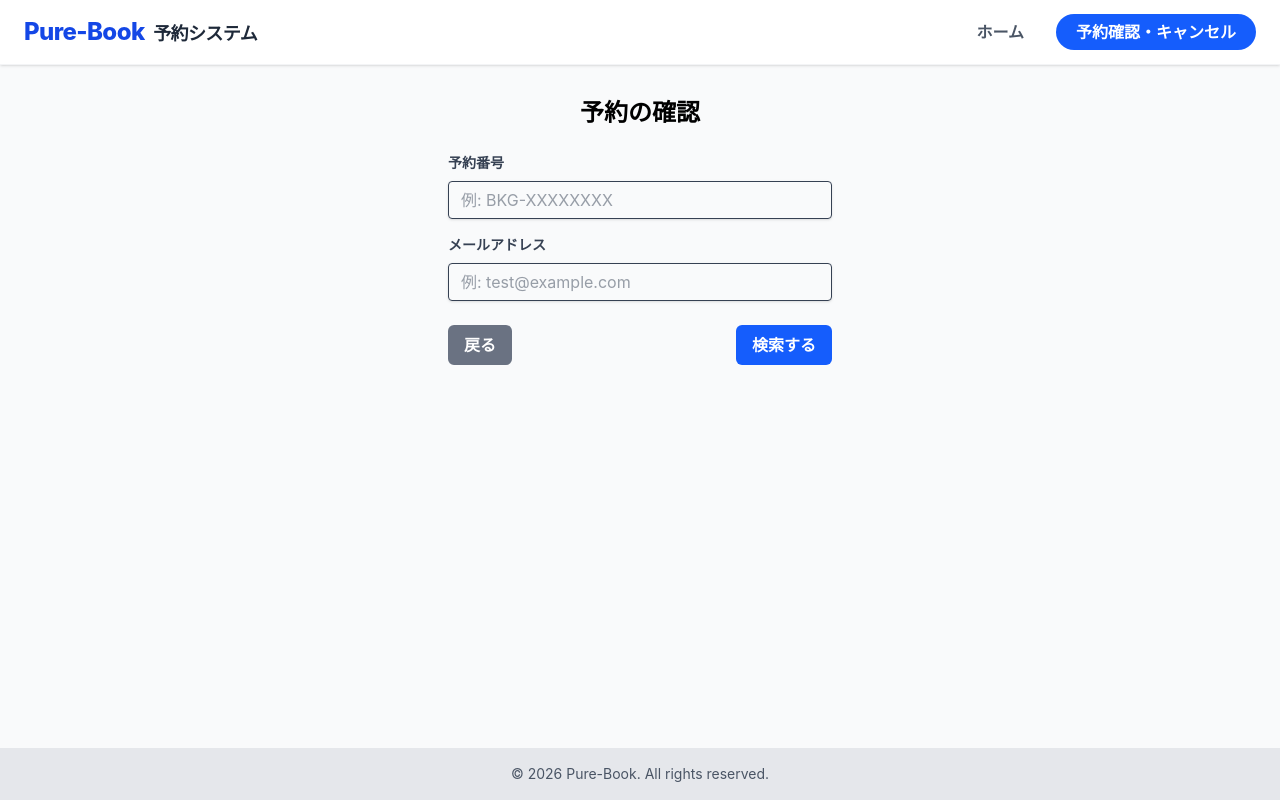
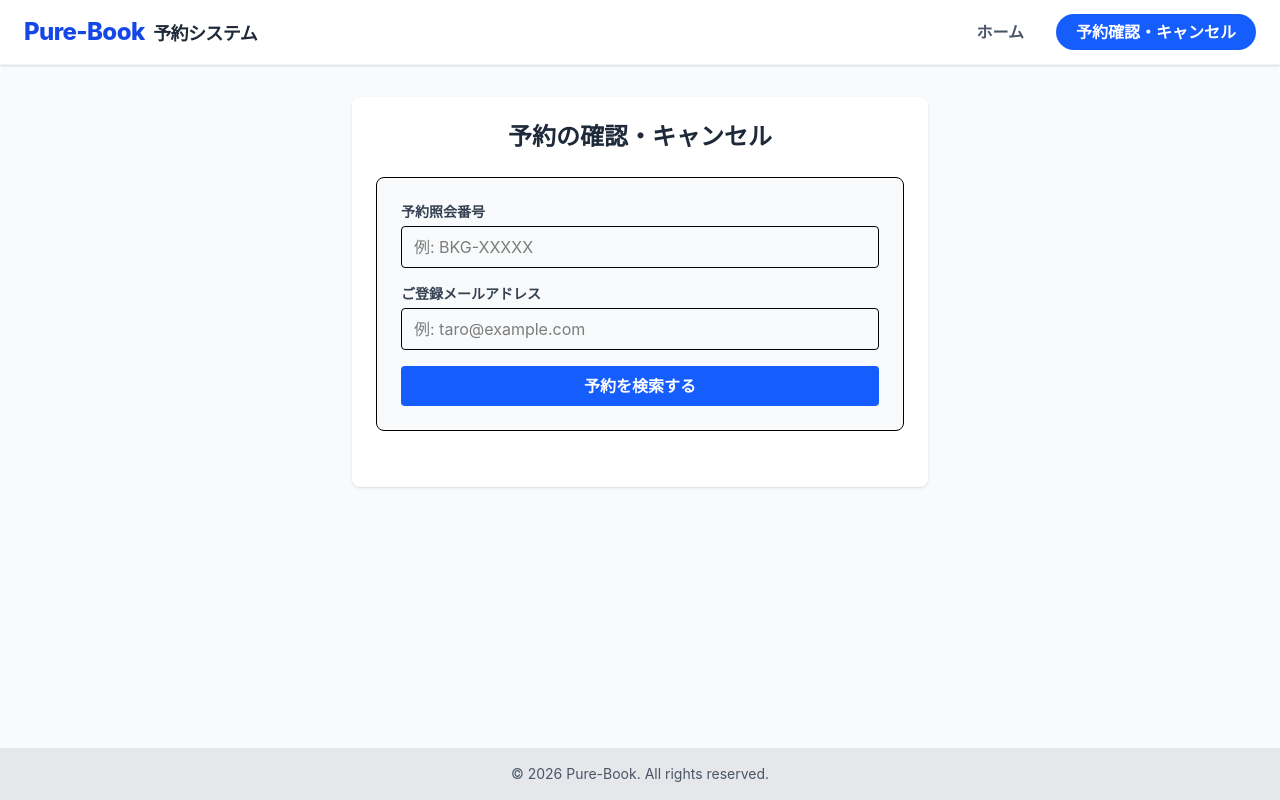
Before and after one commit to consolelogkochan/pure-book, a React (Vite) app in the folder frontend/: page /search in a window 1280 px wide. Built offline with nearby package versions, Linux system fonts and the light colour scheme.

Commit message:
feat: 予約照会・キャンセル機能の完了（HTTPメソッドの整理とエラーハンドリングの追加）

```diff
--- a/frontend/src/App.tsx
+++ b/frontend/src/App.tsx
@@ -1,42 +1,9 @@
-import { BrowserRouter, Routes, Route, Link } from 'react-router-dom';
+import { BrowserRouter, Routes, Route, } from 'react-router-dom';
 import { Header } from './components/Header';
 import { Footer } from './components/Footer';
-import { Button } from './components/Button';
-import { Input } from './components/Input';
 import { BookingWizard } from './pages/BookingWizard'; // 👈 追加
+import { BookingSearch } from './pages/BookingSearch'; // 👈 新しく追加
 
-// ==========================================
-// 仮のページコンポーネント（後のカードで別ファイルに分けます）
-// ==========================================
-
-
-
-// 検索ページ（/search）
-const SearchPage = () => (
-  <div className="p-8 max-w-md mx-auto">
-    <h2 className="text-2xl font-bold mb-6 text-center">予約の確認</h2>
-    {/* 先ほど作った共通Input部品のテスト配置 */}
-    <Input
-      label="予約番号"
-      value=""
-      onChange={() => {}}
-      placeholder="例: BKG-XXXXXXXX"
-    />
-    <Input
-      label="メールアドレス"
-      type="email"
-      value=""
-      onChange={() => {}}
-      placeholder="例: test@example.com"
-    />
-    <div className="mt-6 flex justify-between">
-      <Link to="/">
-        <Button colorClass="bg-gray-500 hover:bg-gray-600">戻る</Button>
-      </Link>
-      <Button>検索する</Button>
-    </div>
-  </div>
-);
 
 // ==========================================
 // アプリの骨組み（ルーティング設定）
@@ -55,7 +22,7 @@ function App() {
           {/* URLとDOMの紐づけ設定 */}
           <Routes>
             <Route path="/" element={<BookingWizard />} />
-            <Route path="/search" element={<SearchPage />} />
+            <Route path="/search" element={<BookingSearch />} />
           </Routes>
         </main>
 
--- /dev/null
+++ b/frontend/src/pages/BookingSearch.tsx
@@ -0,0 +1,202 @@
+import { useState } from 'react';
+import { useForm } from 'react-hook-form';
+import axios from 'axios';
+
+// 検索フォームの型
+interface SearchFormData {
+  booking_reference: string;
+  email: string;
+}
+
+// 予約データの型（バックエンドから受け取る想定）
+interface Booking {
+  booking_reference: string;
+  customer_name: string;
+  start_time: string;
+  status: string;
+  // menuなどは必要に応じて追加
+}
+
+export const BookingSearch = () => {
+  // 「画面の4つの状態」を管理するState
+  const [searchResult, setSearchResult] = useState<Booking | null>(null); // 検索結果
+  const [isModalOpen, setIsModalOpen] = useState(false); // キャンセル確認モーダルの開閉
+  const [isCancelled, setIsCancelled] = useState(false); // キャンセル完了状態
+  const [isSearching, setIsSearching] = useState(false); // 検索中（ローディング）
+  const [errorMessage, setErrorMessage] = useState<string | null>(null); // エラー表示用
+
+  const { register, handleSubmit, getValues, formState: { errors } } = useForm<SearchFormData>();
+
+  // 1. 検索処理（APIへGET送信）
+  const onSearch = async (data: SearchFormData) => {
+    setIsSearching(true);
+    setErrorMessage(null);
+    setSearchResult(null);
+    setIsCancelled(false);
+
+    try {
+      // GETではなくPOSTに変更し、データを直接Bodyに入れて送る
+      const response = await axios.post('http://localhost/api/bookings/search', {
+        booking_reference: data.booking_reference,
+        email: data.email
+      });
+      setSearchResult(response.data.booking);
+    } catch (error: any) {
+      if (error.response && error.response.status === 404) {
+        setErrorMessage('ご指定の予約が見つかりませんでした。入力内容をご確認ください。');
+      } else {
+        setErrorMessage('検索中にエラーが発生しました。');
+      }
+    } finally {
+      setIsSearching(false);
+    }
+  };
+
+  // 2. キャンセル実行処理（APIへPOST/PATCH送信）
+  const handleCancel = async () => {
+    if (!searchResult) return;
+
+    try {
+      // 予約番号とメールアドレスを再度送って本人確認しながらキャンセル
+      // ※AxiosのDELETEでBody（データ）を送る場合は、{ data: {...} } という書き方をします
+      await axios.delete(`http://localhost/api/bookings/${searchResult.booking_reference}`, {
+        data: { email: getValues('email') }
+      });
+
+      setIsModalOpen(false); // モーダルを閉じる
+      setIsCancelled(true); // キャンセル完了画面に切り替える
+    } catch (error: any) {
+      setIsModalOpen(false); // エラー時もまずはモーダルを閉じる
+
+      // Laravelから具体的なエラーメッセージ（403, 404, 400など）が返ってきているかチェック
+      if (error.response && error.response.data && error.response.data.message) {
+        alert(error.response.data.message); // 「キャンセル期限を過ぎているため...」を表示
+      } else {
+        // サーバーが落ちているなど、予期せぬ通信エラーの場合
+        alert('キャンセルの処理に失敗しました。お手数ですが店舗まで直接ご連絡ください。');
+      }
+    }
+  };
+
+  // ==========================================
+  // 画面の切り替え（UI描画）
+  // ==========================================
+
+  // 状態4：キャンセル完了画面
+  if (isCancelled) {
+    return (
+      <div className="max-w-xl mx-auto p-8 bg-white rounded-lg shadow-sm mt-8 text-center">
+        <div className="text-gray-400 text-5xl mb-4">✅</div>
+        <h2 className="text-2xl font-bold mb-4 text-gray-800">ご予約のキャンセルを承りました。</h2>
+        <p className="mb-6 text-gray-600">またのご利用を心よりお待ちしております。</p>
+        <button
+          onClick={() => window.location.reload()}
+          className="text-blue-600 hover:underline"
+        >
+          トップページへ戻る
+        </button>
+      </div>
+    );
+  }
+
+  // 状態1 & 2：検索フォームと検索結果画面
+  return (
+    <div className="max-w-xl mx-auto p-6 bg-white rounded-lg shadow-sm mt-8 relative">
+      <h2 className="text-2xl font-bold mb-6 text-gray-800 text-center">予約の確認・キャンセル</h2>
+
+      {/* 検索フォーム */}
+      <form onSubmit={handleSubmit(onSearch)} className="space-y-4 mb-8 bg-gray-50 p-6 rounded-lg border">
+        <div>
+          <label className="block text-sm font-bold text-gray-700 mb-1">予約照会番号</label>
+          <input
+            {...register('booking_reference', { required: '予約番号を入力してください' })}
+            className="w-full border rounded px-3 py-2 focus:outline-none focus:border-blue-500"
+            placeholder="例: BKG-XXXXX"
+          />
+          {errors.booking_reference && <p className="text-red-500 text-xs mt-1">{errors.booking_reference.message}</p>}
+        </div>
+
+        <div>
+          <label className="block text-sm font-bold text-gray-700 mb-1">ご登録メールアドレス</label>
+          <input
+            {...register('email', { required: 'メールアドレスを入力してください' })}
+            className="w-full border rounded px-3 py-2 focus:outline-none focus:border-blue-500"
+            placeholder="例: taro@example.com"
+          />
+          {errors.email && <p className="text-red-500 text-xs mt-1">{errors.email.message}</p>}
+        </div>
+
+        <button
+          type="submit"
+          disabled={isSearching}
+          className={`w-full py-2 rounded font-bold text-white transition ${
+            isSearching ? 'bg-gray-400' : 'bg-blue-600 hover:bg-blue-700'
+          }`}
+        >
+          {isSearching ? '検索中...' : '予約を検索する'}
+        </button>
+      </form>
+
+      {/* エラーメッセージ */}
+      {errorMessage && (
+        <div className="mb-6 p-4 bg-red-50 text-red-600 rounded-lg border border-red-200">
+          {errorMessage}
+        </div>
+      )}
+
+      {/* 検索結果の表示 */}
+      {searchResult && (
+        <div className="border border-green-200 bg-green-50 p-6 rounded-lg animate-fade-in-up">
+          <h3 className="text-lg font-bold mb-4 text-green-800">ご予約が見つかりました</h3>
+          <div className="space-y-2 mb-6 text-gray-700">
+            <p><span className="font-bold">お名前：</span>{searchResult.customer_name} 様</p>
+            <p><span className="font-bold">ご予約日時：</span>{new Date(searchResult.start_time).toLocaleString('ja-JP', { month: 'short', day: 'numeric', hour: '2-digit', minute: '2-digit' })}</p>
+            <p>
+              <span className="font-bold">現在のステータス：</span>
+              {searchResult.status === 'confirmed' ? (
+                <span className="text-blue-600 font-bold">予約確定</span>
+              ) : searchResult.status === 'cancelled' ? (
+                <span className="text-red-600 font-bold">キャンセル済み</span>
+              ) : searchResult.status}
+            </p>
+          </div>
+
+          {searchResult.status !== 'cancelled' && (
+            <button
+              onClick={() => setIsModalOpen(true)} // モーダルを開くスイッチ
+              className="w-full py-2 border border-red-500 text-red-500 rounded font-bold hover:bg-red-50 transition"
+            >
+              この予約をキャンセルする
+            </button>
+          )}
+        </div>
+      )}
+
+      {/* 状態3：キャンセル確認モーダル（isModalOpenがtrueの時だけ画面の上に重なって表示） */}
+      {isModalOpen && (
+        <div className="fixed inset-0 bg-black/50 backdrop-blur-sm transition-all flex items-center justify-center z-50 p-4">
+          <div className="bg-white p-6 rounded-lg max-w-sm w-full shadow-xl">
+            <h3 className="text-lg font-bold text-red-600 mb-2">本当によろしいですか？</h3>
+            <p className="text-gray-600 mb-6 text-sm">
+              一度キャンセルすると元に戻すことはできません。この予約を取り消しますか？
+            </p>
+            <div className="flex gap-4">
+              <button
+                onClick={() => setIsModalOpen(false)} // モーダルを閉じる
+                className="flex-1 py-2 bg-gray-200 text-gray-800 rounded font-bold hover:bg-gray-300 transition"
+              >
+                やめる
+              </button>
+              <button
+                onClick={handleCancel} // 実際のキャンセルAPIを叩く
+                className="flex-1 py-2 bg-red-600 text-white rounded font-bold hover:bg-red-700 transition"
+              >
+                キャンセル確定
+              </button>
+            </div>
+          </div>
+        </div>
+      )}
+    </div>
+  );
+};
```
